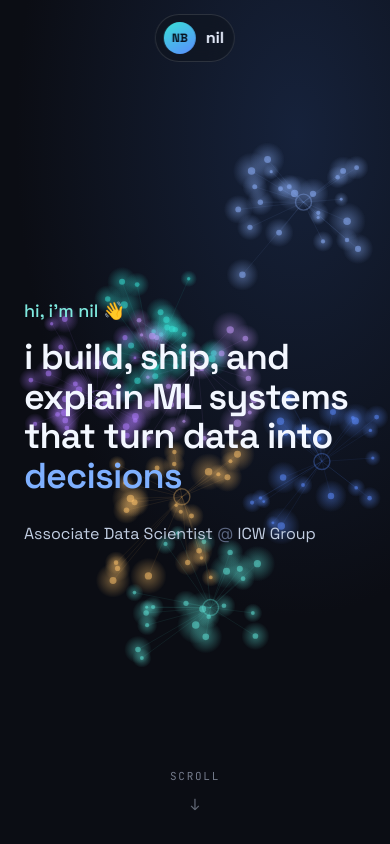
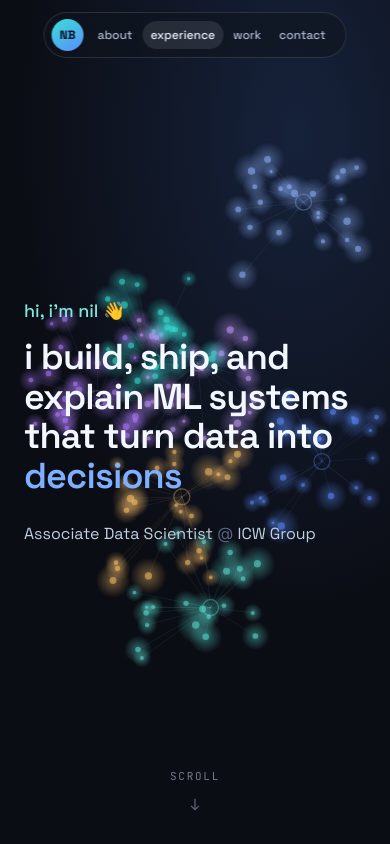
Before and after one commit to NilBeserler/NilBeserler.github.io, a Next.js app: page / in a window 390 px wide. Shown: the top 844 px of the page. Built offline with nearby package versions, Linux system fonts and the light colour scheme.

Commit message:
Fix mobile nav: show all links, hide 'nil' label to save space, reduce padding

```diff
--- a/app/globals.css
+++ b/app/globals.css
@@ -71,8 +71,9 @@
 /* ---- mobile ---- */
 @media (max-width: 768px) {
   /* Nav */
-  .nav-pill { gap: 8px !important; padding: 7px 10px 7px 8px !important; top: 14px !important; }
-  .nav-links { display: none !important; }
+  .nav-pill { gap: 6px !important; padding: 6px 8px 6px 7px !important; top: 12px !important; }
+  .nav-brand-label { display: none !important; }
+  .nav-link { padding: 5px 8px !important; font-size: 12px !important; }
 
   /* Hero */
   .hero-text { left: 24px !important; right: 24px !important; max-width: none !important; }
--- a/app/page.tsx
+++ b/app/page.tsx
@@ -258,7 +258,7 @@ export default function Home() {
       <div className="nav-pill" style={{ position: 'fixed', top: 24, left: '50%', transform: 'translateX(-50%)', display: 'flex', alignItems: 'center', gap: 22, padding: '9px 14px 9px 11px', borderRadius: 999, background: 'rgba(16,20,30,.55)', backdropFilter: 'blur(14px)', border: '1px solid rgba(255,255,255,.12)', zIndex: 50 }}>
         <a href="#top" style={{ display: 'flex', alignItems: 'center', gap: 10 }}>
           <div style={{ width: 32, height: 32, borderRadius: '50%', background: 'linear-gradient(150deg,#38e1d6,#5b8cff)', color: '#06121f', fontWeight: 700, fontSize: 12, display: 'flex', alignItems: 'center', justifyContent: 'center' }}>NB</div>
-          <span style={{ fontWeight: 700, color: '#eaf1ff' }}>nil</span>
+          <span className="nav-brand-label" style={{ fontWeight: 700, color: '#eaf1ff' }}>nil</span>
         </a>
         <div className="nav-links" style={{ display: 'flex', gap: 2, paddingRight: 4 }}>
           {['about', 'experience', 'work', 'contact'].map(l => (
```
